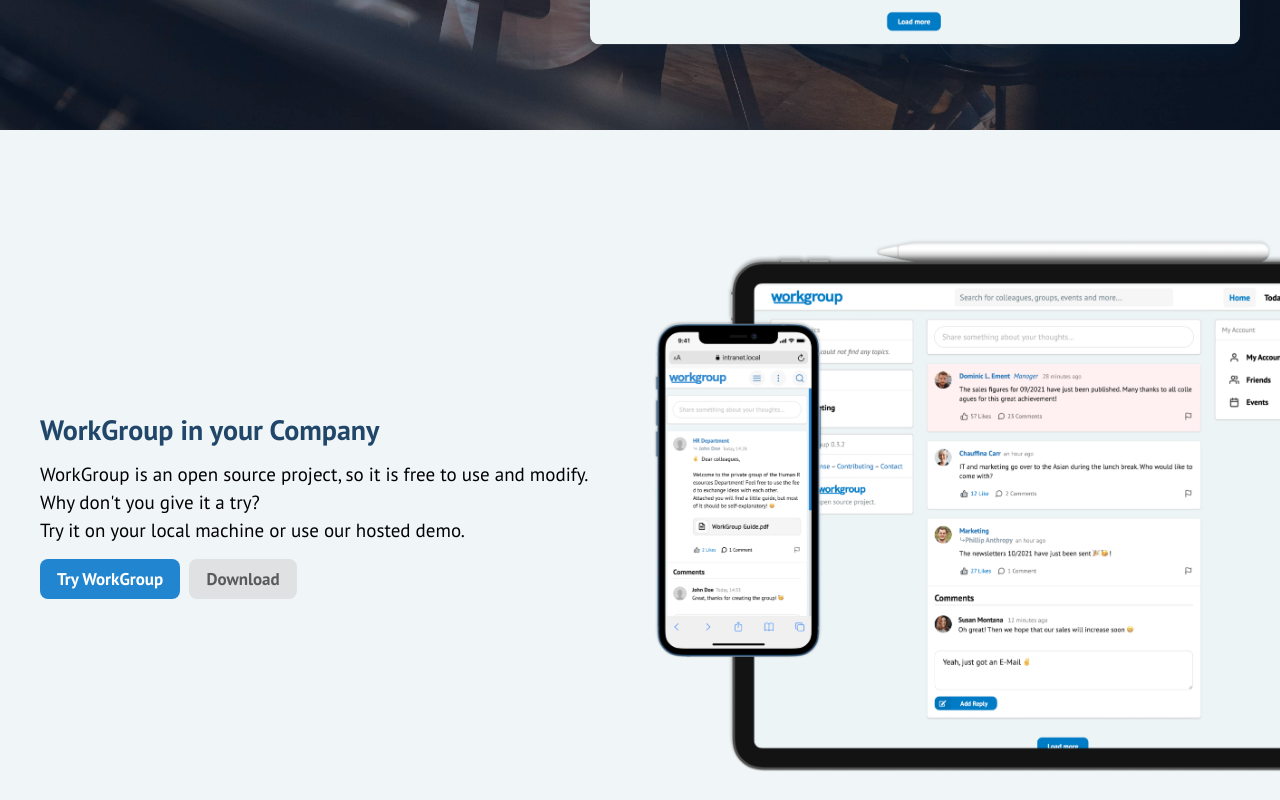
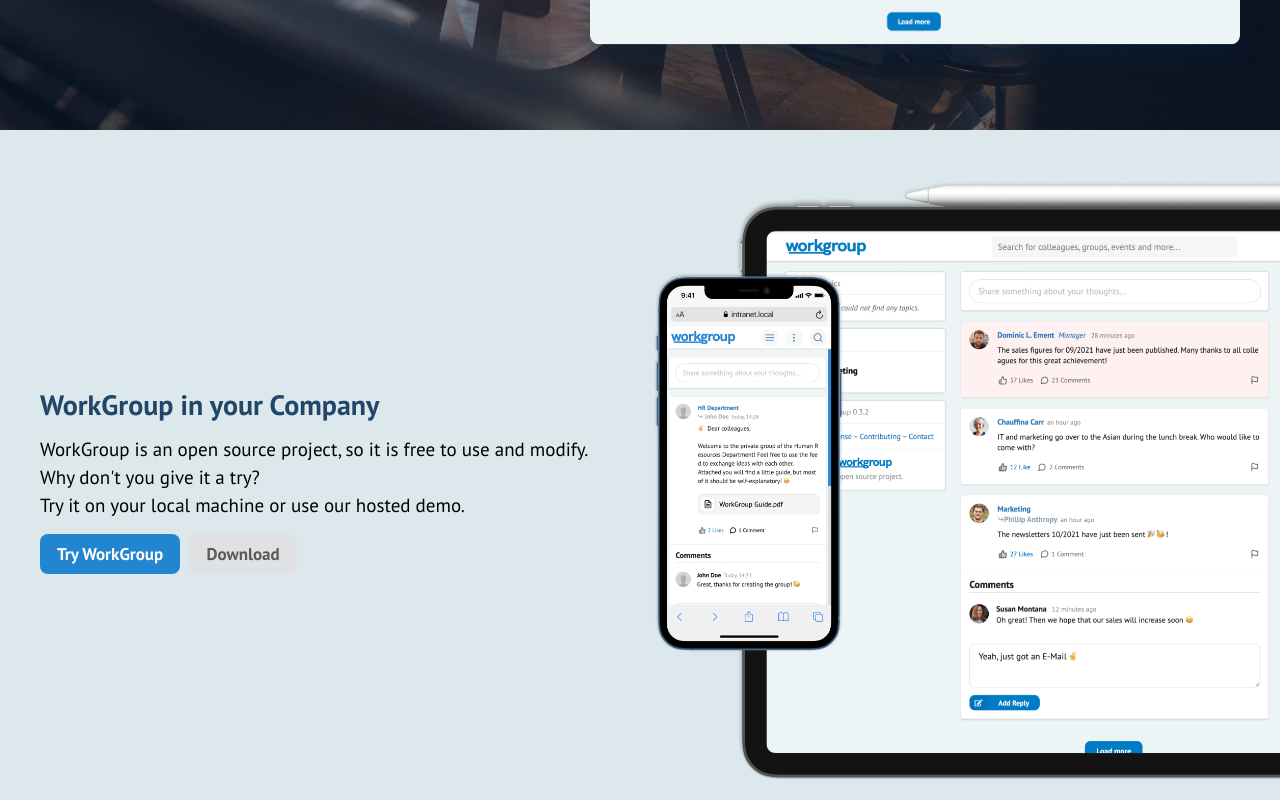
Before and after one commit to BerkeAras/WorkGroup-Website, a React (Create React App) app: page / in a window 1280 px wide. Shown: the part 620-1420 px from the top of the page. Built offline with nearby package versions, Linux system fonts and the light colour scheme; the HTML template or start-up script is replaced by a standard one.

Commit message:
📝 Update Page

```diff
--- a/src/components/footer/index.jsx
+++ b/src/components/footer/index.jsx
@@ -8,15 +8,15 @@
 export default function Footer() {
     return (
         <div className="footer">
-            <a className="copyright" href="https://berkearas.de/?utm_source=workgroup_landingpage_footer&amp;utm_medium=workgroup_landingpage_footer&amp;utm_campaign=workgroup_landingpage_footer" rel="noreferrer" target="_blank">© Copyright {new Date().getFullYear()} Berke Aras</a>
+            <a className="copyright" href="https://berkearas.de/?mtm_campaign=workgroup_landingpage_footer" rel="noreferrer" target="_blank">© Copyright {new Date().getFullYear()} Berke Aras</a>
 
             <ul className="footer-links">
                 <li><a href="https://github.com/BerkeAras/WorkGroup/discussions" rel="noreferrer" target="_blank"><img src={ExternalLinkIcon} alt="External Link" />Feedback</a></li>
                 <li><a href="https://demo1.workgroup.berkearas.de/?utm_source=workgroup_landingpage_footer&amp;utm_medium=workgroup_landingpage_footer&amp;utm_campaign=workgroup_landingpage_footer" rel="noreferrer" target="_blank"><img src={ExternalLinkIcon} alt="External Link" />Demo</a></li>
                 <li><a href="https://github.com/BerkeAras/WorkGroup" rel="noreferrer" target="_blank"><img src={ExternalLinkIcon} alt="External Link" />GitHub</a></li>
+                <li><a href="https://berkearas.de/?mtm_campaign=workgroup_landingpage_footer&amp;datapolicy"><img src={ExternalLinkIcon} alt="External Link" />Data Policy</a></li>
+                <li><a href="https://berkearas.de/?mtm_campaign=workgroup_landingpage_footer&amp;imprint"><img src={ExternalLinkIcon} alt="External Link" />Imprint</a></li>
                 <li><Link to="/cookie-policy">Cookie Policy</Link></li>
-                <li><Link to="/data-policy">Data Policy</Link></li>
-                <li><Link to="/imprint">Imprint</Link></li>
             </ul>
         </div>
     )
--- a/src/views/Home/index.jsx
+++ b/src/views/Home/index.jsx
@@ -7,7 +7,7 @@
 
 // Assets
 import mockup from '../../assets/mockup.png';
-import devices from '../../assets/home.png';
+import devices from '../../assets/home-cropped.png';
 import teamMembers from '../../assets/team.jpg';
 import team from '././../../assets/team.png';
 import security from '././../../assets/security.png';
@@ -35,7 +35,7 @@
                         <a href="https://github.com/BerkeAras/WorkGroup/releases" target="_blank" rel="noreferrer" className="button button--light">Download</a>
                     </div>
 
-                    <img tabIndex={0} src={mockup} alt="WorkGroup" />
+                    <img loading="lazy" tabIndex={0} src={mockup} alt="WorkGroup" />
                 </div>
             </section>
 
@@ -96,10 +96,10 @@
                         <h1>Reach your employees</h1>
                         <p>Reach all of your employees in no time. All are included. Do you only want to address your colleagues in your department? Then use the group function!</p>
                     </div>
-                    <div style={{textAlign:'right'}} className="benefits-item-image"><img src={team} alt="Reach your employees" /></div>
+                    <div style={{textAlign:'right'}} className="benefits-item-image"><img loading="lazy"  src={team} alt="Reach your employees" /></div>
                 </div>
                 <div className="benefits-item">
-                    <div style={{textAlign:'left'}} className="benefits-item-image"><img src={security} alt="Secure Network" /></div>
+                    <div style={{textAlign:'left'}} className="benefits-item-image"><img loading="lazy"  src={security} alt="Secure Network" /></div>
                     <div className="benefits-item-content">
                         <h1>Secure Network</h1>
                         <p>Your data is with you. Due to the self-hosted principle, no data is transmitted to external servers. If your server is secure, WorkGroup is secure too. Companies with critical infrastructure can use WorkGroup in a dedicated instance.</p>
@@ -110,7 +110,7 @@
                         <h1>Open Source</h1>
                         <p>WorkGroup is - and will remain - free. Because it is open source, you can copy, adapt and use the code as you wish. So why not try it out? You have nothing to lose!</p>
                     </div>
-                    <div style={{textAlign:'right'}} className="benefits-item-image"><img src={openSource} alt="Open Source" /></div>
+                    <div style={{textAlign:'right'}} className="benefits-item-image"><img loading="lazy"  src={openSource} alt="Open Source" /></div>
                 </div>
             </section>
 
--- a/src/views/Home/style.scss
+++ b/src/views/Home/style.scss
@@ -124,22 +124,30 @@
     justify-content: space-between;
     padding: 0;
     padding-top: 50px;
-    margin-top: 25px;
     margin-bottom: 50px;
+    background: #dde8ec;
+	margin-top: 0;
+	box-shadow: inset 0 -40px 16px -40px #acbbc03b;
 
     @media (max-width:1000px) {
         display: none;
+    }
+    @media (max-width:1450px) {
+        padding-bottom: 50px;
     }
 
     &-image {
         width: 50%;
         height: 600px;
         background-position: top left;
-        background-size: calc(100% + 120px);
+        background-size: cover;
         margin-left: 25px;
         background-repeat: no-repeat;
+        box-shadow: inset 0 -40px 16px -40px #acbbc03b;
 
-        @media (max-width:1350px) {
+        @media (max-width:1450px) {
+            box-shadow: none;
+            background-image: url('../../assets/home.png') !important;
             background-position: center left;
         }
     }
```
Also changed, not shown: src/assets/home-cropped.png (added).
